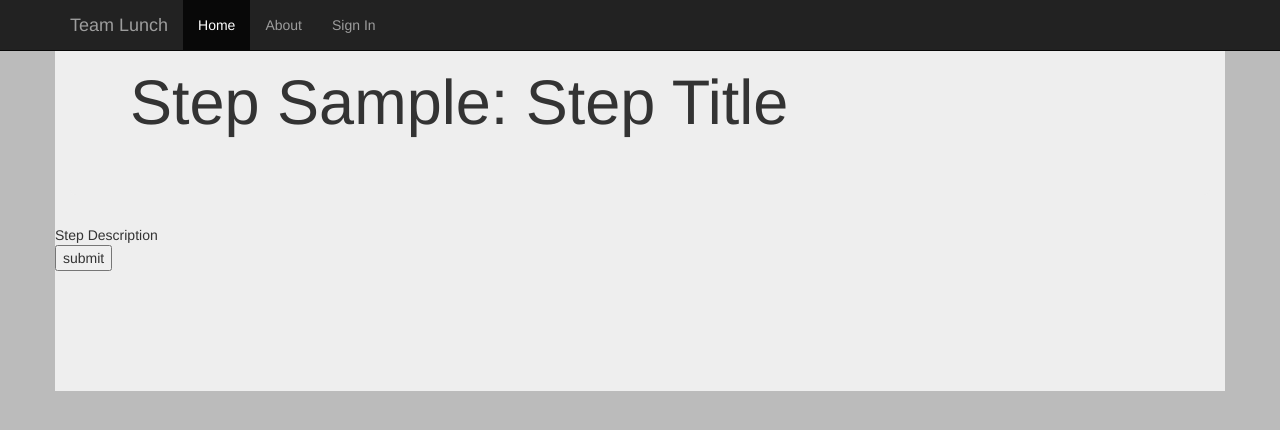
After one commit to jacobschaer/teamlunch.info-old, a Django app: template teams/templates/teams/wizard_schedule.html in a window 1280 px wide. The commit adds this page. Shown: the top 430 px of the page. Run offline with Django 3.2, Linux system fonts and the light colour scheme; the template is opened without the code that fills it: most values are stand-ins (such as "Sample title", 1, 10 or a date in 2020); some libraries are stand-ins or nearby versions.

Commit message:
Fixed some template CSS/JS issues. Seperated Wizard templates

```diff
--- a/static/css/main.css
+++ b/static/css/main.css
@@ -9,7 +9,7 @@ body {
 
 .icon-column {
     padding-left: 60px;
-    font-size:120px;
+    font-size: 75pt;
 }
 
 .instructions {
@@ -20,3 +20,35 @@ body {
 .instructions h2 {
     font-size: 40pt;
 }
+
+/* Large */
+@media screen and (min-width: 1200px) {
+}
+
+/* Medium */
+@media screen and (max-width: 1199px) {
+  .marketing .text-left {
+    display:none;
+  }
+}
+
+/* Small */
+@media screen and (max-width: 991px) {
+}
+
+/* Extra Small */
+@media screen and (max-width: 767px) {
+  .marketing {
+    border-top: 2px solid #ddd;
+    margin-top: -20px;
+  }
+  .jumbotron {
+    margin-top: 35px;
+  }
+  .instructions h2 {
+    font-size: 21pt;
+  }
+  .instructions {
+    font-size: 18pt;
+  }
+}
--- a/teams/forms.py
+++ b/teams/forms.py
@@ -1,4 +1,7 @@
 from django import forms
+from django.forms import ModelForm
+from .models import TeamMember, Team
+
 
 class TeamForm1(forms.Form):
     coordinator_name = forms.CharField(max_length=255)
--- a/teams/templates/base.html
+++ b/teams/templates/base.html
@@ -43,12 +43,12 @@
                         <span class="icon-bar"></span>
                         <span class="icon-bar"></span>
                     </button>
-                    <a class="navbar-brand" href="#">Team Lunch</a>
+                    <a class="navbar-brand" href="{% url 'index' %}">Team Lunch</a>
                 </div>
                 <div class="collapse navbar-collapse" id="bs-example-navbar-collapse-1">
                     <ul class="nav navbar-nav">
-                        <li role="presentation" class="active"><a href="#">Home</a></li>
-                        <li role="presentation"><a href="#">About</a></li>
+                        <li role="presentation" class="active"><a href="{% url 'index' %}">Home</a></li>
+                        <li role="presentation"><a href="{% url 'about' %}">About</a></li>
                         <li role="presentation"><a href="#">Sign In</a></li>
                     </ul>
                 </div>
@@ -58,5 +58,11 @@
         <div class="container" id="content">
             {% block content %}{% endblock %}
         </div> <!-- /container -->
+
+        <!-- jQuery -->
+        <script src="{% static 'jquery/dist/jquery.min.js' %}"></script>
+
+        <!-- Bootstrap Core JavaScript -->
+        <script src="{% static 'bootstrap/dist/js/bootstrap.min.js' %}"></script>
     </body>
 </html>
--- a/teams/templates/teams/team_wizard.html
+++ b/teams/templates/teams/team_wizard.html
@@ -7,9 +7,12 @@
 
 {% block content %}
 <div class="jumbotron">
-    <h1>Team Builder Wizard:</h1>
+    <h1>Step {{ wizard.steps.step1 }}: {% block step_title %}{% endblock %}</h1>
 </div>
-<p>Step {{ wizard.steps.step1 }} of {{ wizard.steps.count }}</p>
+<div class="row">
+    {% block step_description %}{% endblock %}
+</div>
+<div class="row">
     <form action="" method="post">{% csrf_token %}
         <table>
             {{ wizard.management_form }}
@@ -28,4 +31,5 @@
         {% endif %}
         <input type="submit" value="{% trans "submit" %}"/>
     </form>
+</div>
 {% endblock %}
--- /dev/null
+++ b/teams/templates/teams/wizard_schedule.html
@@ -0,0 +1,8 @@
+{% extends "teams/team_wizard.html" %}
+{% block step_title %}
+Step Title
+{% endblock %}
+
+{% block step_description %}
+Step Description
+{% endblock %}
--- a/teams/urls.py
+++ b/teams/urls.py
@@ -1,9 +1,9 @@
 from django.conf.urls import url
-from .forms import TeamForm1, TeamForm2, TeamForm3, TeamForm4
 
 from . import views
+from .views import FORMS
 
 urlpatterns = [
     url(r'^$', views.index, name='index'),
-    url(r'^add/', views.TeamWizard.as_view([TeamForm1, TeamForm2, TeamForm3, TeamForm4]), name='add')
+    url(r'^add/', views.TeamWizard.as_view(FORMS), name='add')
 ]
```
Also changed, not shown: teams/templates/teams/wizard_teammates.html (added, +8 -0 lines), teams/templates/teams/wizard_teamname.html (added, +8 -0 lines), teams/templates/teams/wizard_username.html (added, +8 -0 lines), teams/views.py (+17 -1 lines). Lines whose indentation alone changed are shown as unchanged.
